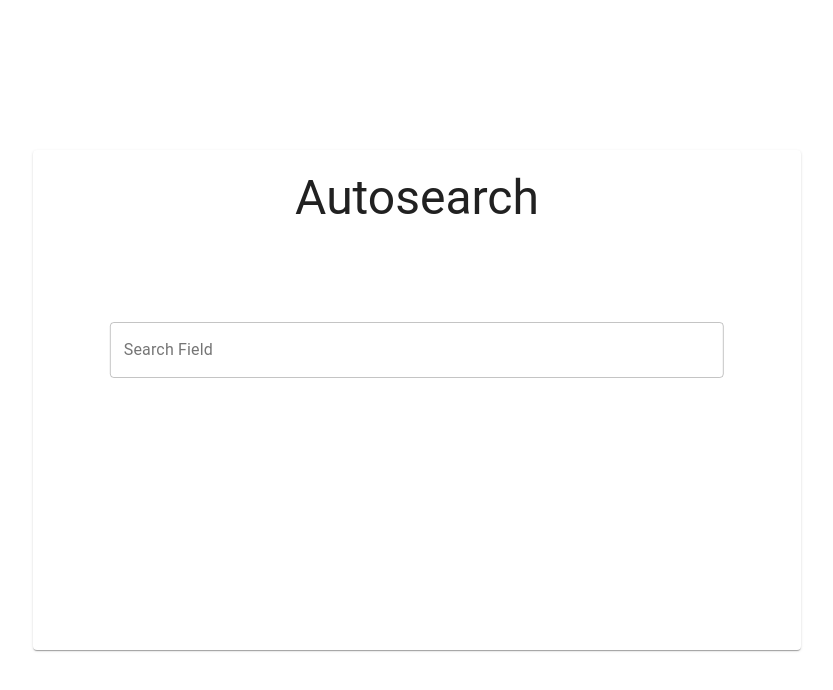
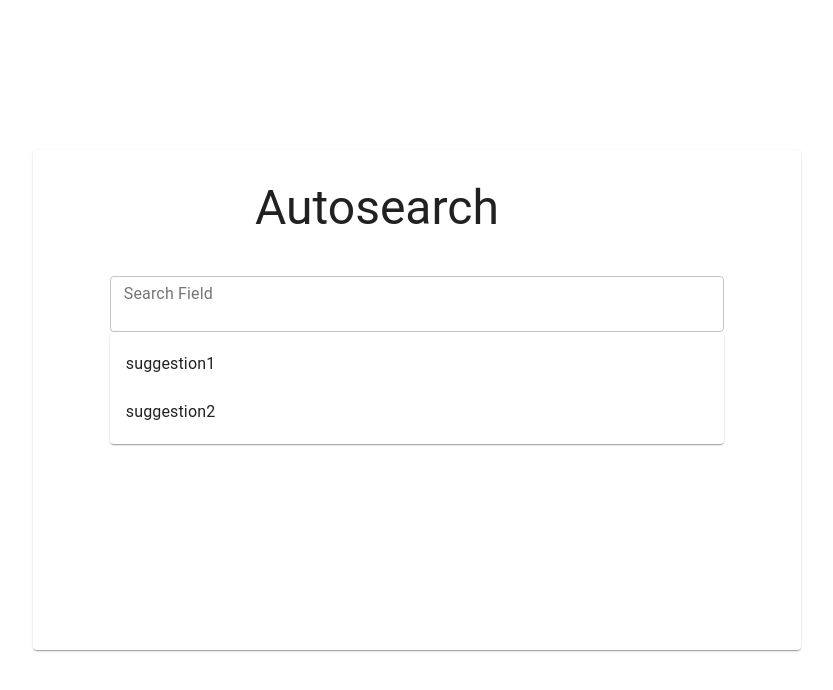
Before and after one commit to GandalfGrey123/autocomplete-excercise, a React (Create React App) app in the folder application/: page / in a window 1280 px wide. Shown: the top 690 px of the page, without its empty margins (223-1056 px from the left). Built offline with nearby package versions, Linux system fonts and the light colour scheme; the HTML template or start-up script is replaced by a standard one.

Commit message:
search form dropdown implemented

```diff
--- a/application/src/modules/autosearch/search-form.js
+++ b/application/src/modules/autosearch/search-form.js
@@ -1,7 +1,8 @@
 import React, { Component } from 'react';
 import {
  withStyles,
- Paper, TextField, Typography
+ Paper, TextField, Typography,
+ List, ListItem, ListItemText, Divider,
 } from '@material-ui/core'
 
 import styles from './styles/search-form';
@@ -10,9 +11,44 @@ class SearchForm extends Component{
 
   constructor(props){
    super(props);
+   this.state={
+    searchValue: '',
+    suggestions: ['suggestion1','suggestion2'],
+   };
   }
+
+  onFormChange = (e) => {
+    this.setState({
+      searchValue: e.target.value,
+    })
+  }
+
+  displaySuggestions(){
+    const { suggestions } = this.state;
+
+    return(
+
+         <List
+           component="nav"
+           aria-label="Secondary mailbox folders"
+          >
+          <React.Fragment>
+            {
+             suggestions.map(( nextSuggestion )=>(
+               <ListItem button>
+                 <ListItemText primary={nextSuggestion} />
+               </ListItem>
+             ))
+            }
+          </React.Fragment>
+         </List>
+
+    );
+  }
+
   render(){
    const { classes } = this.props;
+   const { searchValue, suggestions} = this.state;
 
    return (
    	<Paper
@@ -22,17 +58,23 @@ class SearchForm extends Component{
    	 <Typography
    	   variant="h3"
    	   component="h3"
-   	   className={classes.formTitle}
+       className={classes.formTitle}
    	  >
   		 Autosearch
-	 </Typography>
+	    </Typography>
 
    	 <TextField
         label="Search Field"
         type="search"
+        value={searchValue}
         className={classes.textField}
         variant="outlined"
+        onChange={ this.onFormChange }
       />
+
+      <Paper className={classes.suggestions}>
+        {this.displaySuggestions()}
+      </Paper>
    	</Paper>
    );
   }
--- a/application/src/modules/autosearch/styles/search-form.js
+++ b/application/src/modules/autosearch/styles/search-form.js
@@ -9,19 +9,20 @@ const styles = theme => ({
  },
 
  formTitle:{
-  position: 'absolute',
-  left: '50%',
-  padding: 20,
-  transform: 'translate(-50%)'
+  marginLeft:'25%',
+  padding: 30,
  },
 
  textField:{
-  position: 'absolute',
+  marginLeft:'10%',
+  paddingTop:10,
   width:'80%',
-  left: '50%',
-  top: '40%',
-  transform: 'translate(-50%, -50%)'
  },
+
+ suggestions:{
+  marginLeft:'10%',
+  width:'80%',
+ }
 
 });
 
```
